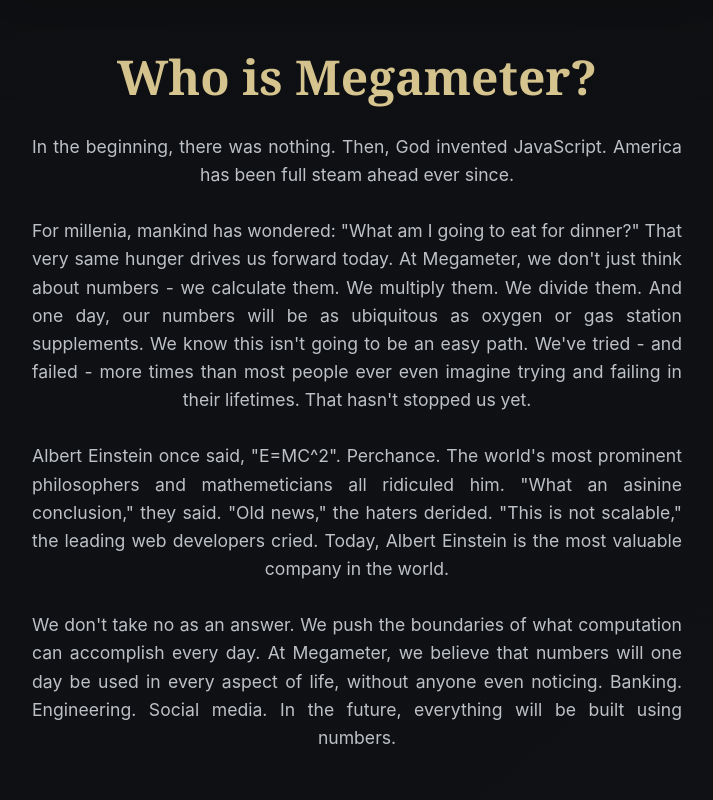
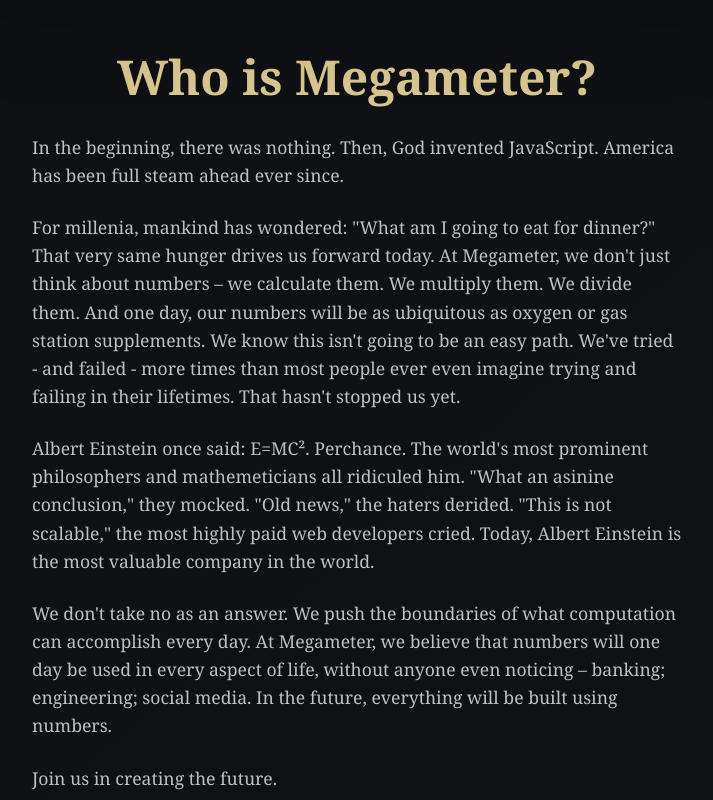
Before and after one commit to alanxyzhou/alanxyzhou.github.io, a plain HTML site: page pages/about.html in a window 1280 px wide. Shown: the part 5220-6020 px from the top of the page, without its empty margins (283-996 px from the left). Drawn offline with Linux system fonts and the light colour scheme.

Commit message:
divine update

```diff
--- a/consts/about.md
+++ b/consts/about.md
@@ -3,19 +3,21 @@
 
 For millenia, mankind has wondered: "What am I going to eat for dinner?" That
 very same hunger drives us forward today. At Megameter, we don't just think
-about numbers - we calculate them. We multiply them. We divide them. And one
+about numbers – we calculate them. We multiply them. We divide them. And one
 day, our numbers will be as ubiquitous as oxygen or gas station supplements. We
 know this isn't going to be an easy path. We've tried - and failed - more times
 than most people ever even imagine trying and failing in their lifetimes. That
 hasn't stopped us yet.
 
-Albert Einstein once said, "E=MC^2". Perchance. The world's most prominent
+Albert Einstein once said: E=MC². Perchance. The world's most prominent
 philosophers and mathemeticians all ridiculed him. "What an asinine conclusion,"
-they said. "Old news," the haters derided. "This is not scalable," the leading
-web developers cried. Today, Albert Einstein is the most valuable company in the
-world.
+they mocked. "Old news," the haters derided. "This is not scalable," the most
+highly paid web developers cried. Today, Albert Einstein is the most valuable
+company in the world.
 
 We don't take no as an answer. We push the boundaries of what computation can
 accomplish every day. At Megameter, we believe that numbers will one day be used
-in every aspect of life, without anyone even noticing. Banking. Engineering.
-Social media. In the future, everything will be built using numbers.
+in every aspect of life, without anyone even noticing – banking; engineering;
+social media. In the future, everything will be built using numbers.
+
+Join us in creating the future.
--- a/pages/about.html
+++ b/pages/about.html
@@ -53,18 +53,23 @@
     }
 
     .info-section h1 {
-      font-family: Georgia, serif;
+      font-family: Georgia, "Times New Roman", serif;
       font-size: 3rem;
       color: var(--gold);
       margin-bottom: 24px;
     }
 
     .info-section p {
+      font-family: Georgia, "Times New Roman", serif;
       font-size: 1.1rem;
       line-height: 1.6;
       color: var(--muted);
-      text-align: justify;
-      text-align-last: center;
+      text-align: left;
+      margin-bottom: 1.5rem;
+    }
+
+    .info-section p:last-child {
+      margin-bottom: 0;
     }
 
     .back-home {
@@ -85,7 +90,7 @@
 
     <section class="info-section">
       <h1 id="about-title"></h1>
-      <p id="about-text"></p>
+      <div id="about-text"></div>
     </section>
 
     <div class="back-home">
@@ -105,15 +110,16 @@
     fetch('../consts/about.md')
       .then(response => response.text())
       .then(text => {
-        // Process Markdown-style newlines:
-        // 1. Single newlines -> spaces (for easy IDE word-wrap)
-        // 2. Double newlines -> actual breaks
-        const processedText = text
+        // Robust Markdown-style processing:
+        // 1. Split by blank lines (double newlines or lines with only spaces)
+        // 2. In each paragraph, replace single newlines with spaces
+        // 3. Wrap each paragraph in <p> tags
+        const paragraphs = text
           .trim()
-          .replace(/([^\n])\n([^\n])/g, '$1 $2')
-          .replace(/\n\n+/g, '<br><br>');
+          .split(/\n\s*\n/)
+          .map(p => `<p>${p.replace(/\n/g, ' ').trim()}</p>`);
 
-        document.getElementById('about-text').innerHTML = processedText;
+        document.getElementById('about-text').innerHTML = paragraphs.join('');
       });
 
     // Dynamically Build Gallery
--- a/styles.css
+++ b/styles.css
@@ -22,13 +22,12 @@
   width: 100vw;
   overflow: hidden;
   /* Anchor to window size, no scroll */
-  font-family: Inter, ui-sans-serif, system-ui, -apple-system, BlinkMacSystemFont, "Segoe UI", sans-serif;
+  font-family: Georgia, "Times New Roman", serif;
   color: var(--ink);
   background: linear-gradient(140deg, #111315 0%, #0d0f12 38%, #101114 100%);
   display: flex;
   flex-direction: column;
 }
-
 .background-layer {
   position: fixed;
   inset: 0;
```
Also changed, not shown: pages/index.html (+1 -1 lines).
